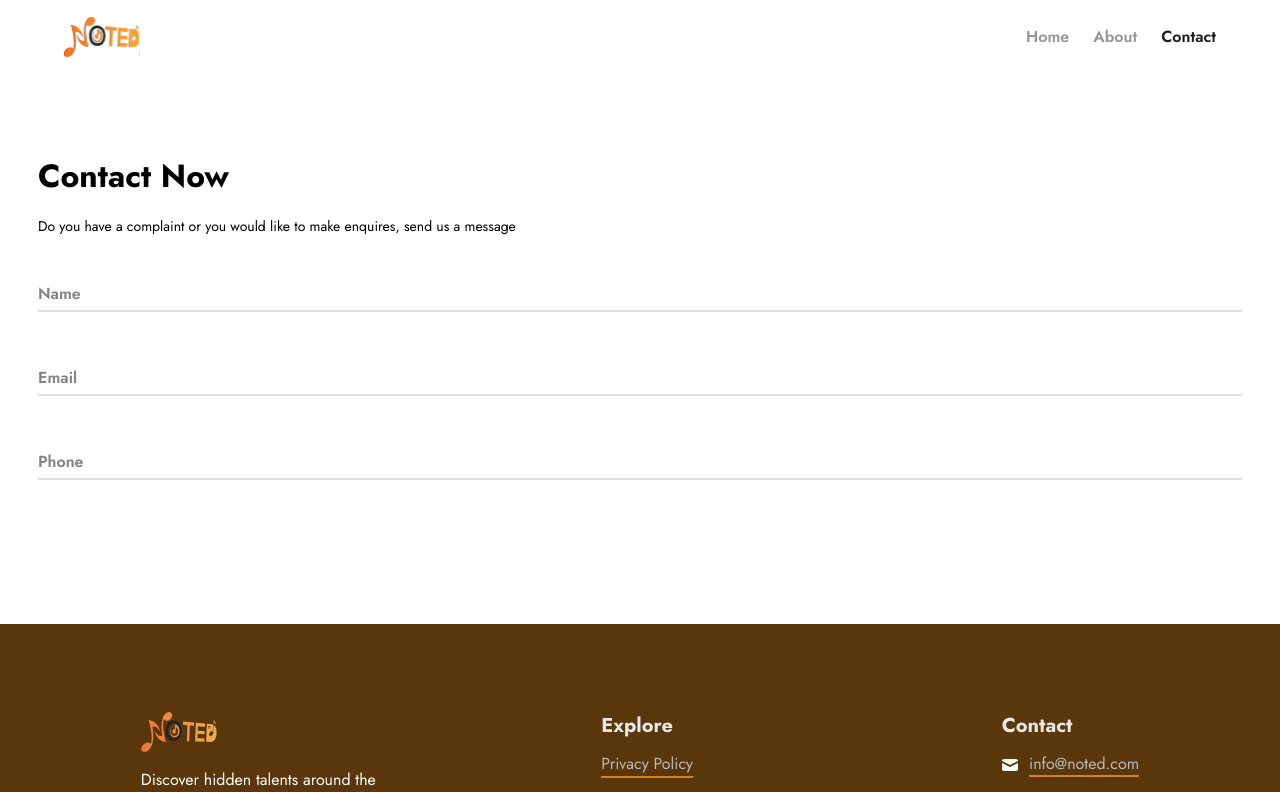
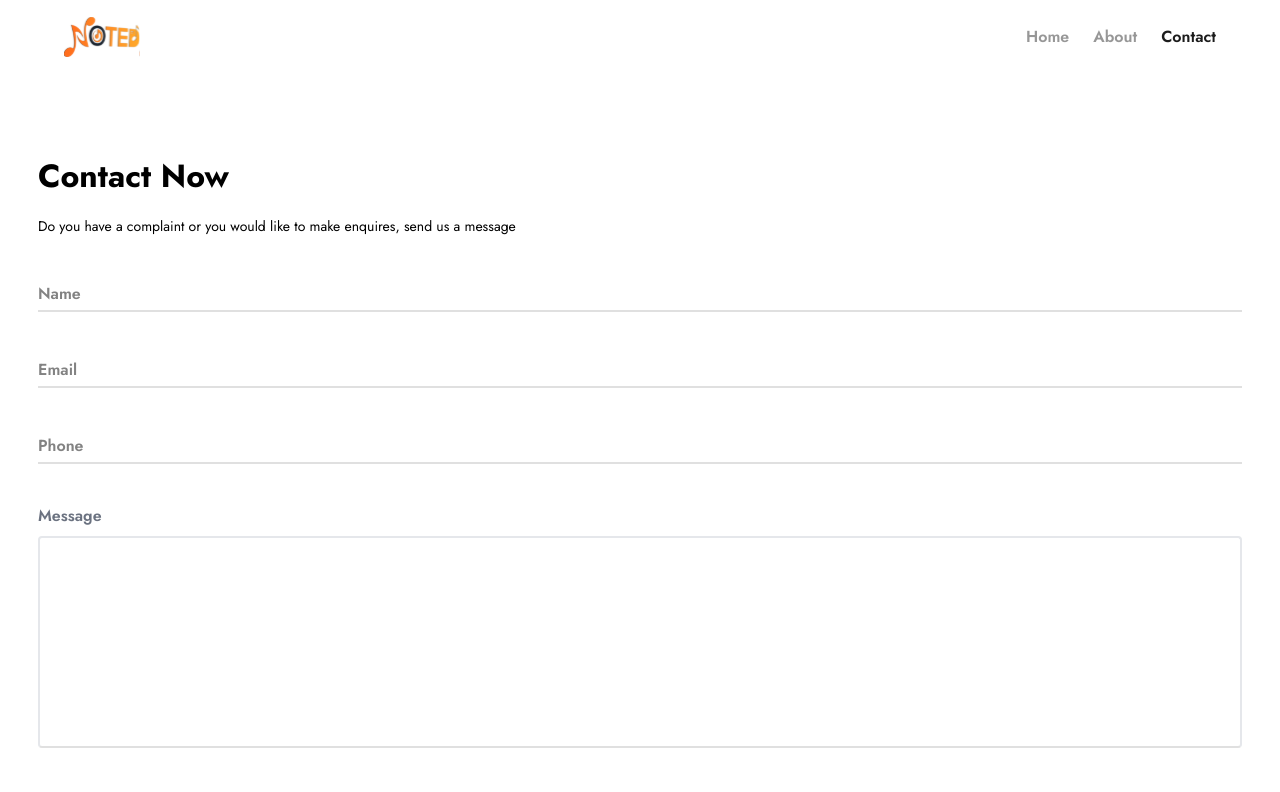
Before and after one commit to DigeetalHub/Noted-web, a Next.js app: page /contact in a window 1280 px wide. Shown: the top 792 px of the page. Built offline with nearby package versions, Linux system fonts and the light colour scheme.

Commit message:
[ADD] Added textarea for message

```diff
--- a/components/Form.js
+++ b/components/Form.js
@@ -13,7 +13,8 @@ const Form = () => {
 		name: false,
 		email: false,
 		phone: false,
-    })
+		message: false,
+	});
 
 	const inputs = [
 		{
@@ -50,15 +51,15 @@ const Form = () => {
 
 	const handleSubmit = (e) => {
 		e.preventDefault();
-        if(formData.name === "" || formData.email === "" || formData.phone === "") {
+		if (formData.name === "" || formData.email === "" || formData.phone === "") {
 			setIsEmptyValues({
 				name: formData.name === "" ? true : false,
 				email: formData.email === "" ? true : false,
 				phone: formData.phone === "" ? true : false,
-            })
-        } else {
+				message: formData.message === "" ? true : false,
+			});
+		}
 		console.log(formData);
-        }
 	};
 
 	return (
@@ -71,7 +72,7 @@ const Form = () => {
 				/>
 			</div>
 			<form className="" onSubmit={handleSubmit}>
-				<div className="flex flex-col gap-[3rem]">
+				<div className="flex flex-col gap-[2.5rem]">
 					{inputs.map(({ label, name, type, required, placeholder, errorMsg }, index) => {
 						return (
 							<div key={index} className="flex flex-col relative">
@@ -81,20 +82,37 @@ const Form = () => {
 									id={name}
 									placeholder={placeholder}
 									required={required}
-									className="border-b-2 border-b-inputBorder rounded-none py-[5px] focus:outline-none focus:border-b-2 focus:border-b-brandPrimary400 peer placeholder-transparent"
+									value={formData[name]}
+									className="border-b-2 border-b-inputBorder rounded-none py-[5px] focus:outline-none focus:border-b-2 focus:border-b-brandPrimary400 peer placeholder-transparent transition-all"
 									onChange={handleChange}
 								/>{" "}
 								<label
-									htmlFor="name"
+									htmlFor={name}
 									className="text-sm font-semibold text-gray-500 transition-all duration-[400ms] peer-placeholder-shown:text-base  peer-placeholder-shown:top-[0.35rem] peer-placeholder-shown:text-label peer-focus:-top-[1.2rem] peer-focus:-left-0 peer-focus:text-label peer-focus:text-sm absolute left-0 -top-[1.2rem]"
 								>
 									{label}
 								</label>
-
-								{emptyValues[name] && <span className="peer-invalid:visible invisible text-red-500 text-sm mt-[3px]">{errorMsg}</span>}
+								{emptyValues[name] && <span className=" text-red-500 text-sm mt-[3px]">{errorMsg}</span>}
 							</div>
 						);
 					})}
+					<div className="flex flex-col gap-2">
+						<label htmlFor="message" className="text-base font-semibold text-gray-500 ">
+							Message
+						</label>
+						<textarea
+							className="w-full border-2 rounded border-b-inputBorder resize-none p-2"
+							name={formData.message}
+							id="message"
+							cols="30"
+							rows="8"
+							value={formData.message}
+							onChange={handleChange}
+						></textarea>
+						{emptyValues.message && (
+							<span className=" text-red-500 text-sm">This is not complete without your message </span>
+						)}
+					</div>
 				</div>
 			</form>
 		</div>
```
Lines whose indentation alone changed are shown as unchanged.
